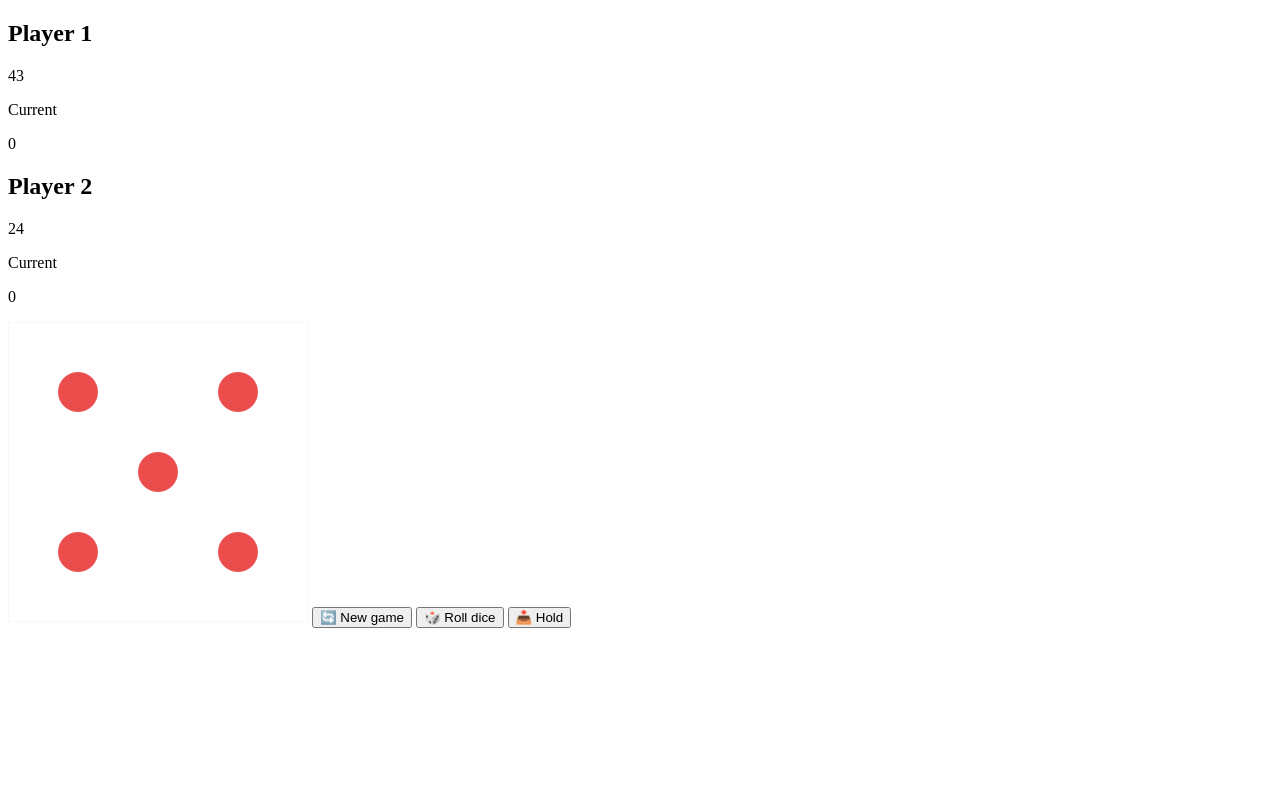
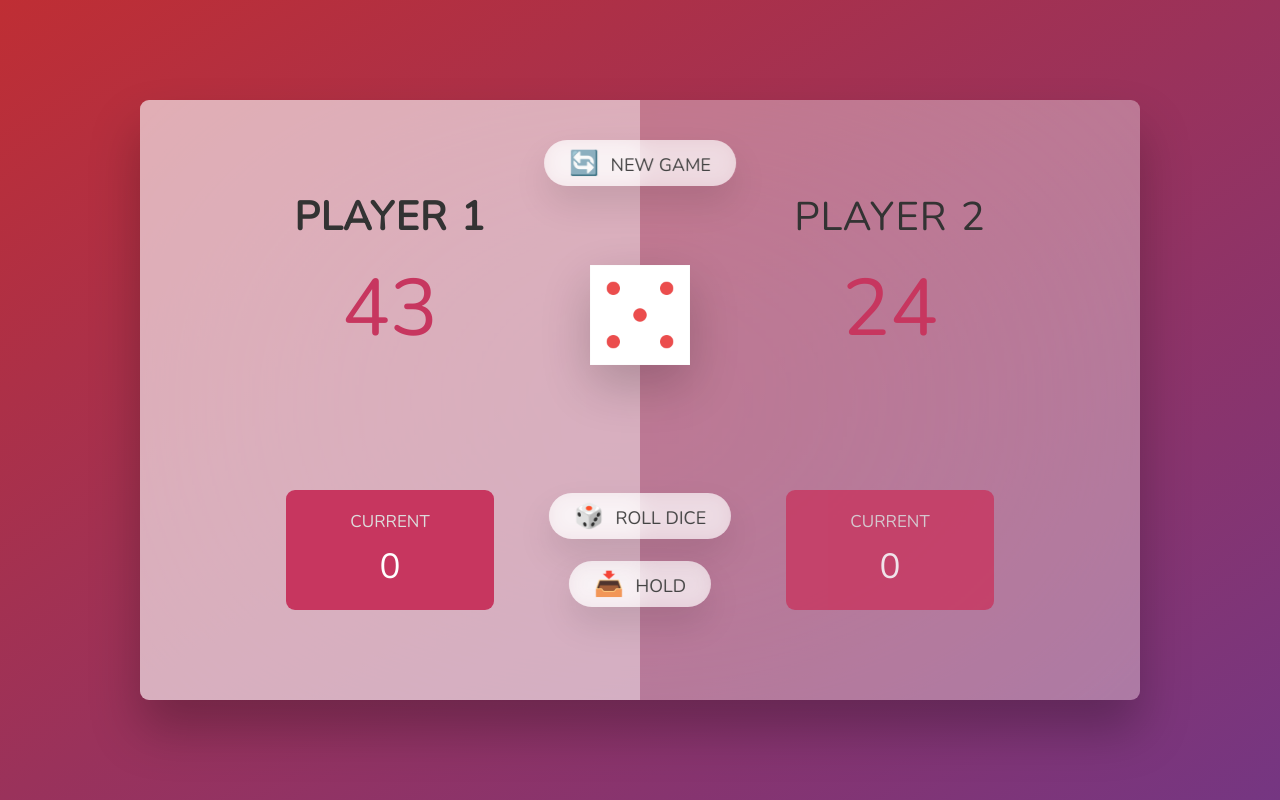
Before and after one commit to favy-codez/pick-game, a plain HTML site: page index.html in a window 1280 px wide. Drawn offline with nearby package versions, Linux system fonts and the light colour scheme.

Commit message:
added CSS template

```diff
--- a/index.html
+++ b/index.html
@@ -4,7 +4,7 @@
     <meta charset="UTF-8" />
     <meta name="viewport" content="width=device-width, initial-scale=1.0" />
     <meta http-equiv="X-UA-Compatible" content="ie=edge" />
-    <link rel="stylesheet" href="style.css" />
+    <link rel="stylesheet" href="/style.css" />
     <title>Pig Game</title>
   </head>
   <body>
@@ -31,6 +31,6 @@
       <button class="btn btn--roll">🎲 Roll dice</button>
       <button class="btn btn--hold">📥 Hold</button>
     </main>
-    <script src="script.js"></script>
+    <script src="/script.js"></script>
   </body>
 </html>
--- a/style.css
+++ b/style.css
@@ -0,0 +1,171 @@
+@import url('https://fonts.googleapis.com/css2?family=Nunito&display=swap');
+
+* {
+  margin: 0;
+  padding: 0;
+  box-sizing: inherit;
+}
+
+html {
+  font-size: 62.5%;
+  box-sizing: border-box;
+}
+
+body {
+  font-family: 'Nunito', sans-serif;
+  font-weight: 400;
+  height: 100vh;
+  color: #333;
+  background-image: linear-gradient(to top left, #753682 0%, #bf2e34 100%);
+  display: flex;
+  align-items: center;
+  justify-content: center;
+}
+
+/* LAYOUT */
+main {
+  position: relative;
+  width: 100rem;
+  height: 60rem;
+  background-color: rgba(255, 255, 255, 0.35);
+  backdrop-filter: blur(200px);
+  filter: blur();
+  box-shadow: 0 3rem 5rem rgba(0, 0, 0, 0.25);
+  border-radius: 9px;
+  overflow: hidden;
+  display: flex;
+}
+
+.player {
+  flex: 50%;
+  padding: 9rem;
+  display: flex;
+  flex-direction: column;
+  align-items: center;
+  transition: all 0.75s;
+}
+
+/* ELEMENTS */
+.name {
+  position: relative;
+  font-size: 4rem;
+  text-transform: uppercase;
+  letter-spacing: 1px;
+  word-spacing: 2px;
+  font-weight: 300;
+  margin-bottom: 1rem;
+}
+
+.score {
+  font-size: 8rem;
+  font-weight: 300;
+  color: #c7365f;
+  margin-bottom: auto;
+}
+
+.player--active {
+  background-color: rgba(255, 255, 255, 0.4);
+}
+.player--active .name {
+  font-weight: 700;
+}
+.player--active .score {
+  font-weight: 400;
+}
+
+.player--active .current {
+  opacity: 1;
+}
+
+.current {
+  background-color: #c7365f;
+  opacity: 0.8;
+  border-radius: 9px;
+  color: #fff;
+  width: 65%;
+  padding: 2rem;
+  text-align: center;
+  transition: all 0.75s;
+}
+
+.current-label {
+  text-transform: uppercase;
+  margin-bottom: 1rem;
+  font-size: 1.7rem;
+  color: #ddd;
+}
+
+.current-score {
+  font-size: 3.5rem;
+}
+
+/* ABSOLUTE POSITIONED ELEMENTS */
+.btn {
+  position: absolute;
+  left: 50%;
+  transform: translateX(-50%);
+  color: #444;
+  background: none;
+  border: none;
+  font-family: inherit;
+  font-size: 1.8rem;
+  text-transform: uppercase;
+  cursor: pointer;
+  font-weight: 400;
+  transition: all 0.2s;
+
+  background-color: white;
+  background-color: rgba(255, 255, 255, 0.6);
+  backdrop-filter: blur(10px);
+
+  padding: 0.7rem 2.5rem;
+  border-radius: 50rem;
+  box-shadow: 0 1.75rem 3.5rem rgba(0, 0, 0, 0.1);
+}
+
+.btn::first-letter {
+  font-size: 2.4rem;
+  display: inline-block;
+  margin-right: 0.7rem;
+}
+
+.btn--new {
+  top: 4rem;
+}
+.btn--roll {
+  top: 39.3rem;
+}
+.btn--hold {
+  top: 46.1rem;
+}
+
+.btn:active {
+  transform: translate(-50%, 3px);
+  box-shadow: 0 1rem 2rem rgba(0, 0, 0, 0.15);
+}
+
+.btn:focus {
+  outline: none;
+}
+
+.dice {
+  position: absolute;
+  left: 50%;
+  top: 16.5rem;
+  transform: translateX(-50%);
+  height: 10rem;
+  box-shadow: 0 2rem 5rem rgba(0, 0, 0, 0.2);
+}
+
+.player--winner {
+  background-color: #2f2f2f;
+}
+
+.player--winner .name {
+  font-weight: 700;
+  color: #c7365f;
+}
+
+.hidden {
+  display: none;
+}
```
